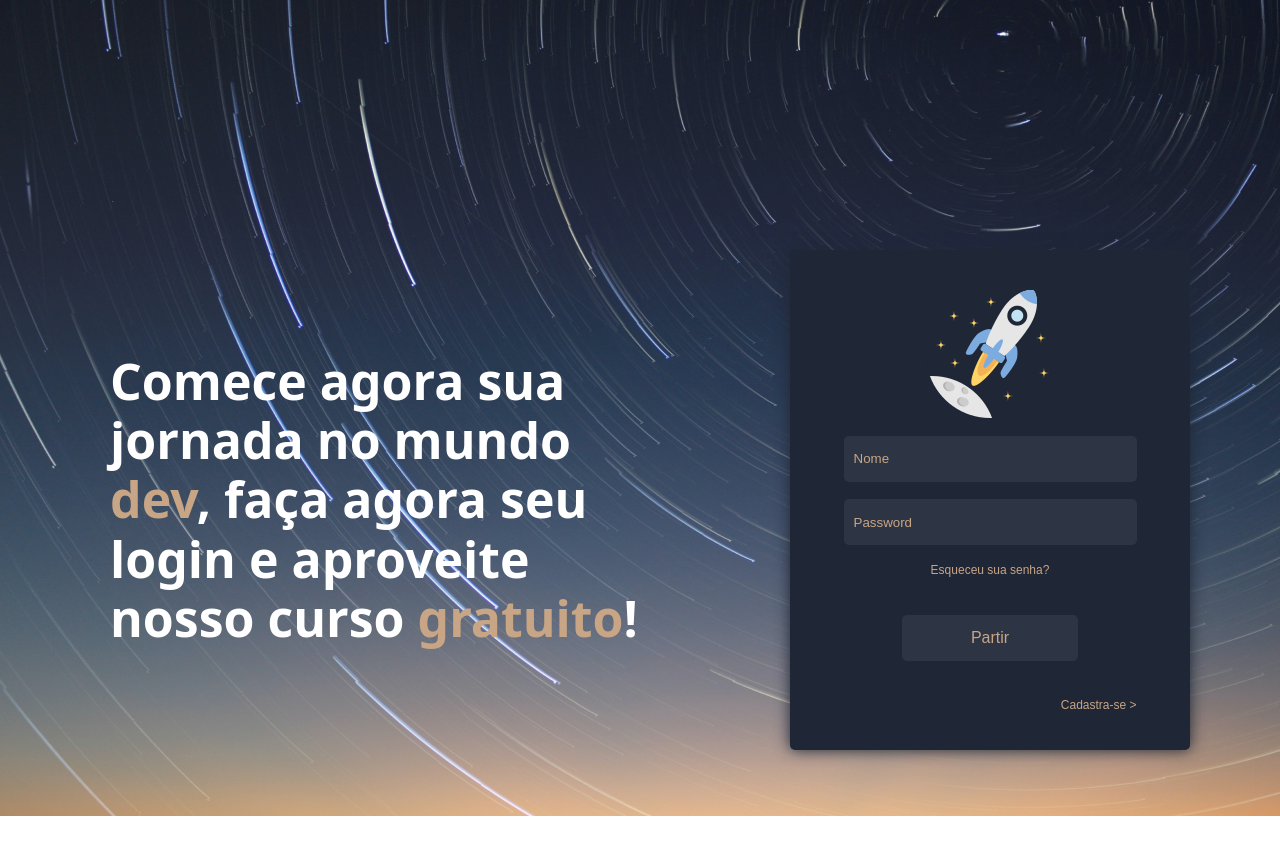
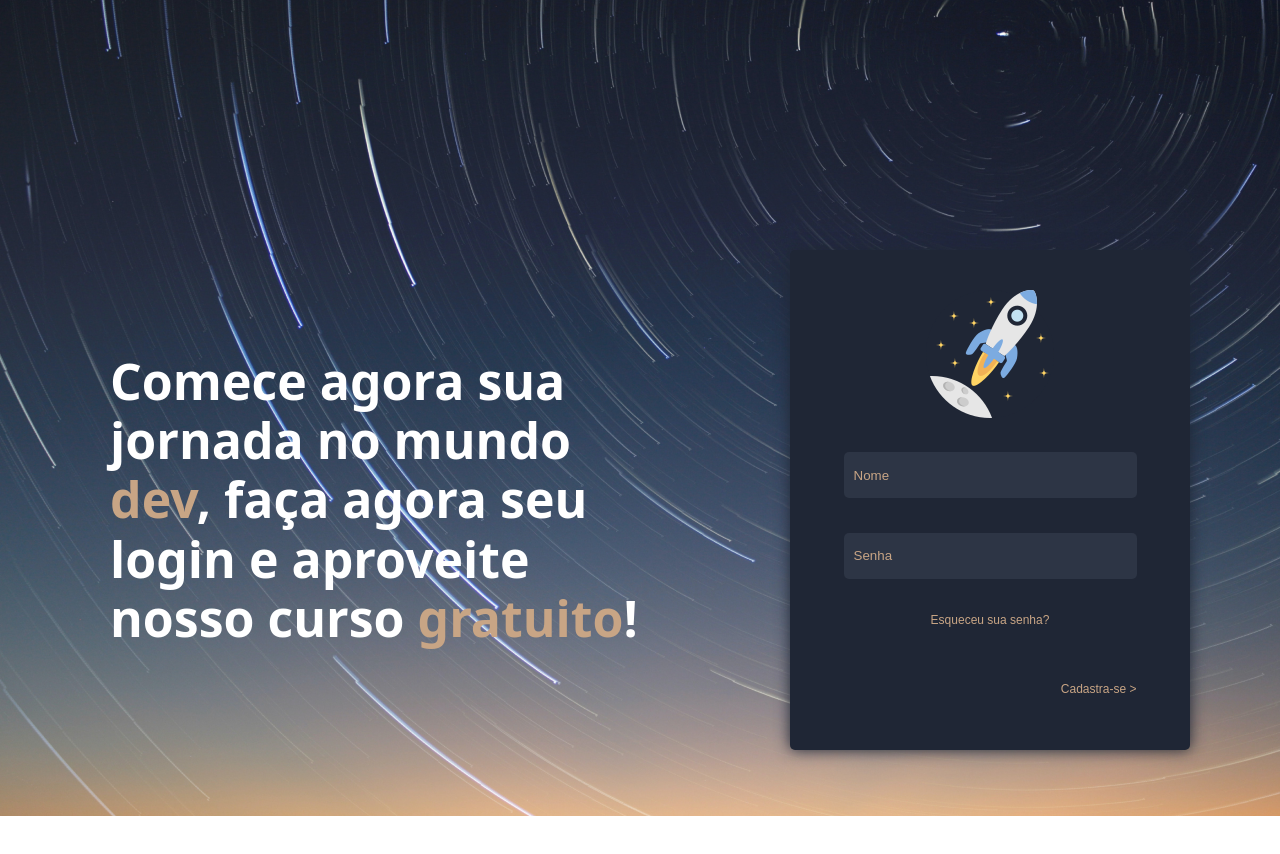
Before and after one commit to anderson-cruz13/login, a Vue app: page / in a window 1280 px wide. Shown: the top 854 px of the page. Built offline with nearby package versions, Linux system fonts and the light colour scheme.

Commit message:
feat: add captura dos dados

```diff
--- a/src/components/FormsLogin.vue
+++ b/src/components/FormsLogin.vue
@@ -11,7 +11,7 @@
     <template v-else>
       <div class="description">
         Muito bem
-        <span class="highlight">{{name}}</span>, agora é só partir para sua viagem pelo aprendizado!
+        <span class="highlight">{{name.toUpperCase()}}</span>, agora é só partir para sua viagem pelo aprendizado!
       </div>
     </template>
 
@@ -20,9 +20,9 @@
 
       <div class="login-form">
         <input v-model="inputName" class="input" type="text" placeholder="Nome">
-        <input v-model = "inputPassword" class="input" type="password" placeholder="Password">
+        <input v-model = "inputPassword" class="input" type="password" placeholder="Senha">
         <div class="button-text" @click="handleClick">Esqueceu sua senha?</div>
-        <div class="button-login" @click="login">Partir</div>
+        <div v-if="inputName && inputPassword" class="button-login" @click="login">Partir</div>
         <div class="button-signup" @click="signup">Cadastra-se ></div>
       </div>
     </div>
@@ -49,7 +49,7 @@ export default {
     login() {
       this.$emit('user-login', this.inputName);
       this.inputName = "";
-      this.password = "";
+      this.inputPassword = "";
     },
     signup() {
       console.log("Cadastra-se >")
```
